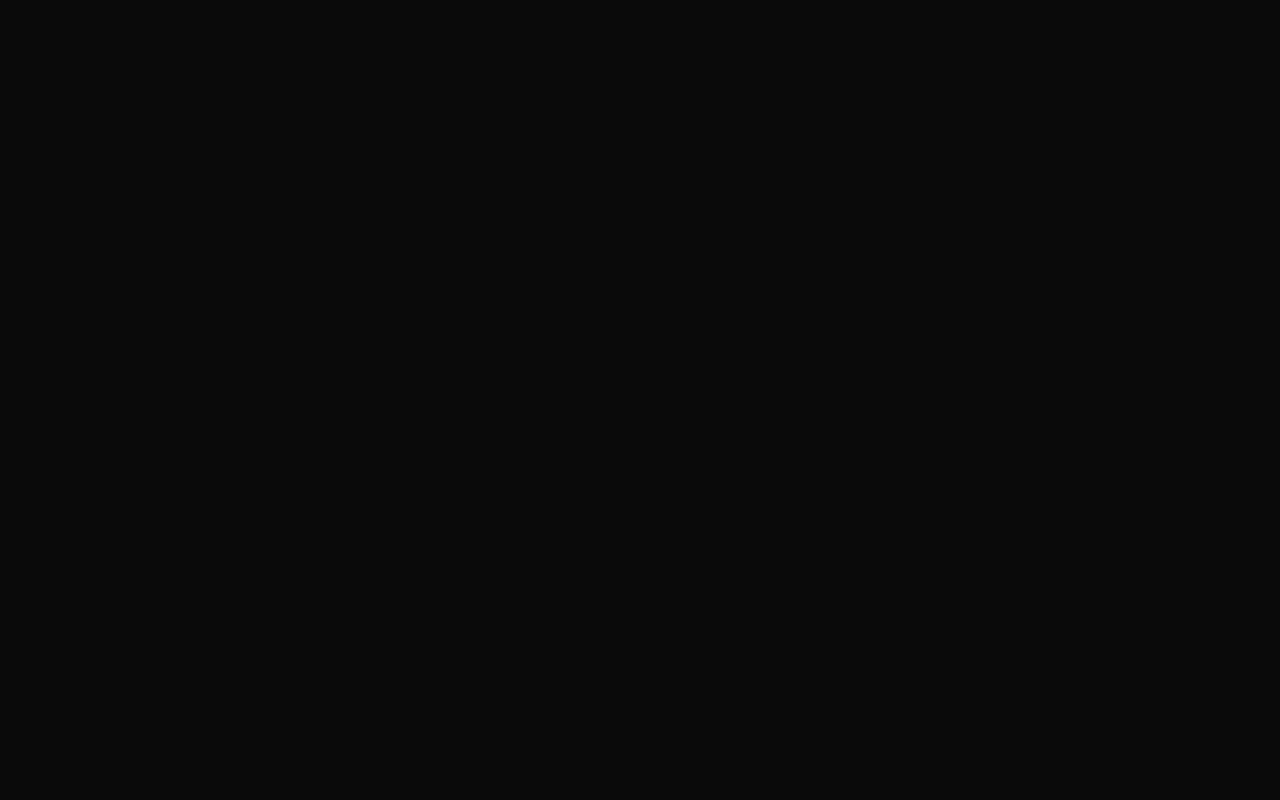
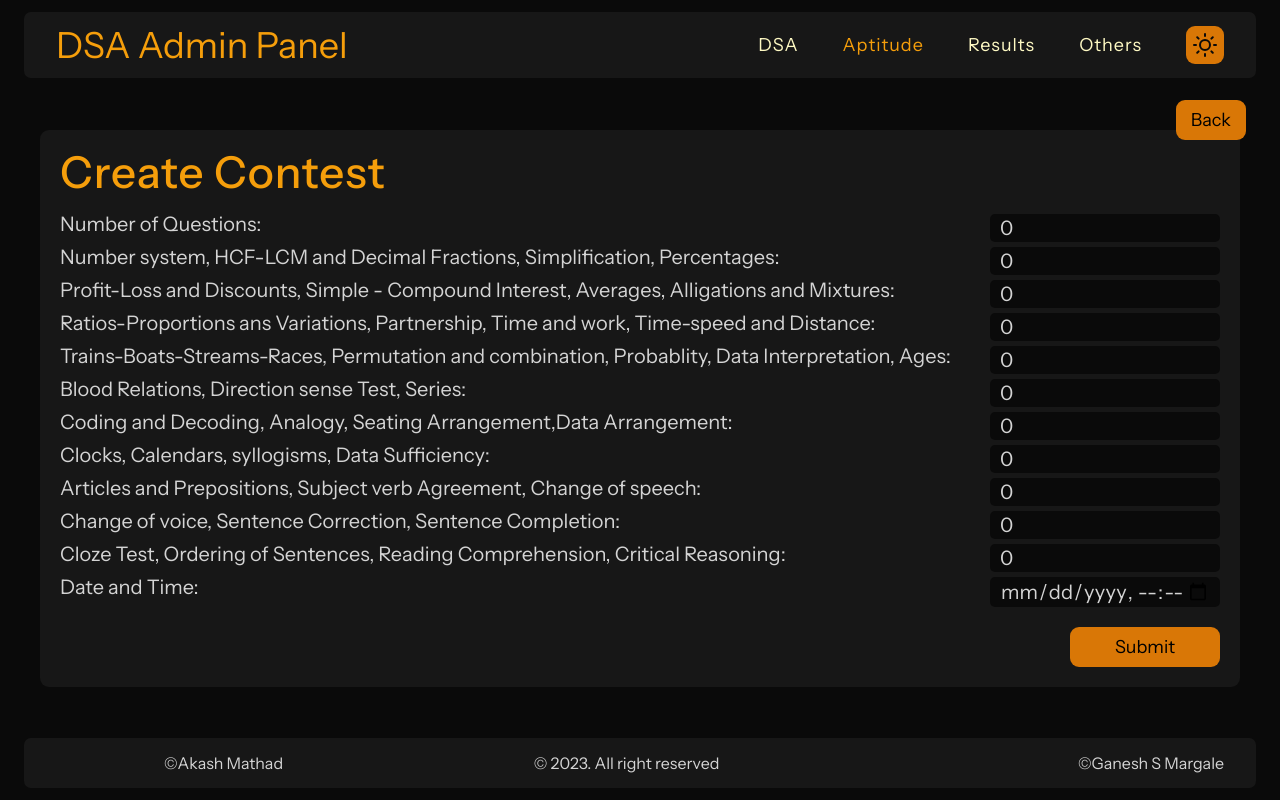
Before and after one commit to Akashmathad/dsa-admin-panel, a React (Vite) app: page /aptitude/createAptitudeContest in a window 1280 px wide. Before the commit this address had no page. Built offline with nearby package versions, Linux system fonts and the light colour scheme; some icons are missing.

Commit message:
create contest completed

```diff
--- /dev/null
+++ b/practice.js
@@ -0,0 +1 @@
+console.log(['23', '01', '00'].map(Number));
--- a/src/App.jsx
+++ b/src/App.jsx
@@ -6,6 +6,9 @@ import DSAPage from './pages/DSAPage';
 import ResultsPage from './pages/ResultsPage';
 import OthersPage from './pages/OthersPage';
 import AptitudePage from './pages/AptitudePage';
+import CreateContest from './features/aptitude/CreateContest';
+import AvailableContests from './features/aptitude/AvailableContests';
+import QuestionsList from './features/aptitude/QuestionsList';
 
 function App() {
   return (
@@ -16,6 +19,15 @@ function App() {
           <Route index element={<HomePage />} />
           <Route path="/dsa" element={<DSAPage />} />
           <Route path="/aptitude" element={<AptitudePage />} />
+          <Route
+            path="/aptitude/createAptitudeContest"
+            element={<CreateContest />}
+          />
+          <Route
+            path="/aptitude/availableAptitudeContests"
+            element={<AvailableContests />}
+          />
+          <Route path="/aptitude/questionReview" element={<QuestionsList />} />
           <Route path="/results" element={<ResultsPage />} />
           <Route path="/others" element={<OthersPage />} />
         </Route>
--- /dev/null
+++ b/src/features/aptitude/AvailableContests.jsx
@@ -0,0 +1,5 @@
+function AvailableContests() {
+  return <div>availableContests</div>;
+}
+
+export default AvailableContests;
--- /dev/null
+++ b/src/features/aptitude/CreateContest.jsx
@@ -0,0 +1,135 @@
+import { styled } from 'styled-components';
+import { useEffect, useState } from 'react';
+import BackButton from './../../utils/BackButton';
+function CreateContest() {
+  const [questions, setQuestions] = useState(0);
+  const modules = [
+    'Number system, HCF-LCM and Decimal Fractions, Simplification, Percentages',
+    'Profit-Loss and Discounts, Simple - Compound Interest, Averages, Alligations and Mixtures',
+    'Ratios-Proportions ans Variations, Partnership, Time and work, Time-speed and Distance',
+    'Trains-Boats-Streams-Races, Permutation and combination, Probablity, Data Interpretation, Ages',
+    'Blood Relations, Direction sense Test, Series',
+    'Coding and Decoding, Analogy, Seating Arrangement,Data Arrangement',
+    'Clocks, Calendars, syllogisms, Data Sufficiency',
+    'Articles and Prepositions, Subject verb Agreement, Change of speech',
+    'Change of voice, Sentence Correction, Sentence Completion',
+    'Cloze Test, Ordering of Sentences, Reading Comprehension, Critical Reasoning',
+  ];
+
+  const [inputValues, setInputValues] = useState(Array(modules.length).fill(0));
+  const [time, setTime] = useState();
+  console.log(time, questions, inputValues);
+
+  function divideNumberIntoArray(number) {
+    const resultArray = Array.from({ length: 10 }, () =>
+      Math.floor(number / 10)
+    );
+    const remainder = number % 10;
+    for (let i = 0; i < remainder; i++) {
+      resultArray[i]++;
+    }
+
+    return setInputValues(resultArray);
+  }
+
+  function handleInputChange(index, value) {
+    const updatedInputs = [...inputValues];
+    updatedInputs[index] = String(value).padStart(2, '0');
+    setInputValues(updatedInputs);
+  }
+
+  return (
+    <CreateContestContainer>
+      <div className="back-btn-top">
+        <BackButton />
+      </div>
+      <h2 className="heading-primary">Create Contest</h2>
+      <div className="question-input-boxes">
+        <div className="question-input-box">
+          <label>Number of Questions:</label>
+          <input
+            className="input"
+            type="text"
+            value={questions}
+            onChange={(e) => {
+              setQuestions(e.target.value);
+              divideNumberIntoArray(e.target.value);
+            }}
+          />
+        </div>
+
+        {modules.map((moduleName, index) => (
+          <div className="question-input-box" key={index}>
+            <label>{moduleName}: </label>
+            <input
+              className="input"
+              type="text"
+              value={inputValues[index]}
+              onChange={(e) =>
+                handleInputChange(index, parseInt(e.target.value || 0, 10))
+              }
+            />
+          </div>
+        ))}
+        <div className="question-input-box">
+          <label>Date and Time:</label>
+          <input
+            className="input date-input"
+            type="datetime-local"
+            onChange={(e) => setTime(new Date(e.target.value).getTime())}
+          />
+        </div>
+      </div>
+      <button className="btn btn-submit">Submit</button>
+    </CreateContestContainer>
+  );
+}
+
+const CreateContestContainer = styled.div`
+  width: 120rem;
+  display: flex;
+  flex-direction: column;
+  gap: 2rem;
+  background-color: var(--color-grey-100);
+  padding: 2rem;
+  border-radius: var(--border-radius-lg);
+
+  .question-input-boxes {
+    display: flex;
+    flex-direction: column;
+    gap: 5px;
+    font-size: 2rem;
+    color: var(--color-grey-700);
+  }
+
+  .question-input-box {
+    display: flex;
+    justify-content: space-between;
+  }
+
+  .input {
+    background-color: var(--color-grey-50);
+    border: none;
+    font-size: 2rem;
+    color: var(--color-grey-700);
+    width: 23rem;
+    padding: 2px 1rem;
+    outline: none;
+    border-radius: var(--border-radius-sm);
+    cursor: pointer;
+    font-family: inherit;
+    transition: all 0.3s;
+
+    &:hover,
+    &:focus {
+      background-color: var(--color-grey-200);
+    }
+  }
+
+  .btn-submit {
+    width: 15rem;
+    align-self: flex-end;
+  }
+`;
+
+export default CreateContest;
--- /dev/null
+++ b/src/features/aptitude/QuestionsList.jsx
@@ -0,0 +1,5 @@
+function QuestionsList() {
+  return <div>questionsList</div>;
+}
+
+export default QuestionsList;
--- a/src/pages/AptitudePage.jsx
+++ b/src/pages/AptitudePage.jsx
@@ -1,5 +1,15 @@
+import { NavLink, Outlet } from 'react-router-dom';
+
 function AptitudePage() {
-  return <div>aptitude</div>;
+  return (
+    <div>
+      <NavLink to="/aptitude/createAptitudeContest">Create Contest</NavLink>
+      <NavLink to="/aptitude/questionReview">Questions</NavLink>
+      <NavLink to="/aptitude/availableAptitudeContests">
+        Available contests
+      </NavLink>
+    </div>
+  );
 }
 
 export default AptitudePage;
--- a/src/styles/GlobalStyles.js
+++ b/src/styles/GlobalStyles.js
@@ -226,6 +226,39 @@ html{
     }
   }
 
+//buttons
+
+.btn{
+  padding: 9px 15px;
+  border-radius: var(--border-radius-lg);
+  font-size: 1.8rem;
+  font-family: inherit;
+  background-color: var(--color-brand-400);
+  border: none;
+  cursor: pointer;
+  transition: all 0.3s;
+  font-family: inherit;
+
+  &:hover{
+    background-color: var(--color-brand-500);
+  }
+}
+
+.back-btn-top{
+  position: absolute;
+  top: 1rem;
+  right: 1rem;
+}
+
+//headings
+
+.heading-primary{
+  color: var(--color-brand-500);
+  font-size: 4.4rem;
+  font-weight: 500;
+  letter-spacing: 1px;
+}
+
 `;
 
 export default GlobalStyles;
--- a/src/utils/AppLayout.jsx
+++ b/src/utils/AppLayout.jsx
@@ -89,14 +89,14 @@ const AppLayoutContainer = styled.div`
   display: flex;
   flex-direction: column;
   gap: 1.2rem;
-  padding: 2.4rem;
+  padding: 1.2rem 2.4rem;
 
   .header {
     display: flex;
-    padding: 1.8rem 2.4rem;
+    padding: 1.4rem 3.2rem;
     justify-content: space-between;
     align-items: center;
-    font-size: 2rem;
+    font-size: 1.8rem;
     background-color: var(--color-grey-100);
     border-radius: var(--border-radius-md);
 
@@ -130,7 +130,10 @@ const AppLayoutContainer = styled.div`
     width: 100%;
     flex-grow: 1;
     display: flex;
+    align-items: center;
+    justify-content: center;
     gap: 1.2rem;
+    position: relative;
   }
 
   .outlet {
@@ -140,9 +143,9 @@ const AppLayoutContainer = styled.div`
   }
 
   .footer {
-    padding: 1.2rem 2.4rem;
+    padding: 1.2rem 3.2rem;
     color: var(--color-grey-700);
-    font-size: 1.8rem;
+    font-size: 1.6rem;
     background-color: var(--color-grey-100);
     border-radius: var(--border-radius-md);
     display: flex;
--- /dev/null
+++ b/src/utils/BackButton.jsx
@@ -0,0 +1,15 @@
+import { useNavigate } from 'react-router-dom';
+
+function BackButton() {
+  const navigate = useNavigate();
+  function goBack() {
+    navigate(-1);
+  }
+  return (
+    <button className="btn" onClick={goBack}>
+      Back
+    </button>
+  );
+}
+
+export default BackButton;
```
